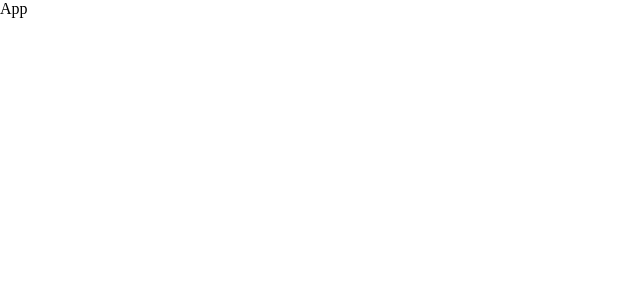
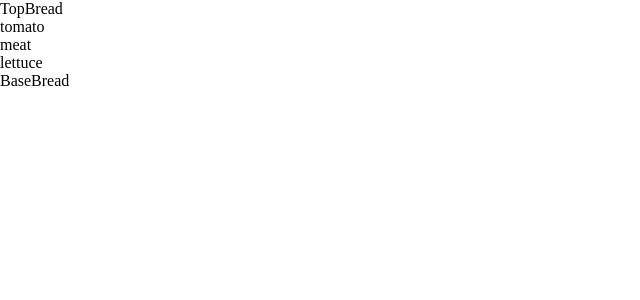
Before and after one commit to ChinyangaTL/aca-burger-tutorial, a React (Vite) app: page / in a window 1280 px wide. Shown: the top 300 px of the page, without its empty margins (0-640 px from the left). Built offline with nearby package versions, Linux system fonts and the light colour scheme.

Commit message:
feat: make seperate bread components

```diff
--- a/src/App.tsx
+++ b/src/App.tsx
@@ -1,5 +1,16 @@
+import BaseBread from "./components/Basebread";
+import TopBread from "./components/TopBread";
+
 const App = () => {
-  return <div>App</div>;
+  return (
+    <div>
+      <TopBread />
+      <div>tomato</div>
+      <div>meat</div>
+      <div>lettuce</div>
+      <BaseBread />
+    </div>
+  );
 };
 
 export default App;
--- /dev/null
+++ b/src/components/Basebread.tsx
@@ -0,0 +1,5 @@
+const BaseBread = () => {
+  return <div>BaseBread</div>;
+};
+
+export default BaseBread;
--- /dev/null
+++ b/src/components/TopBread.tsx
@@ -0,0 +1,5 @@
+const TopBread = () => {
+  return <div>TopBread</div>;
+};
+
+export default TopBread;
```
